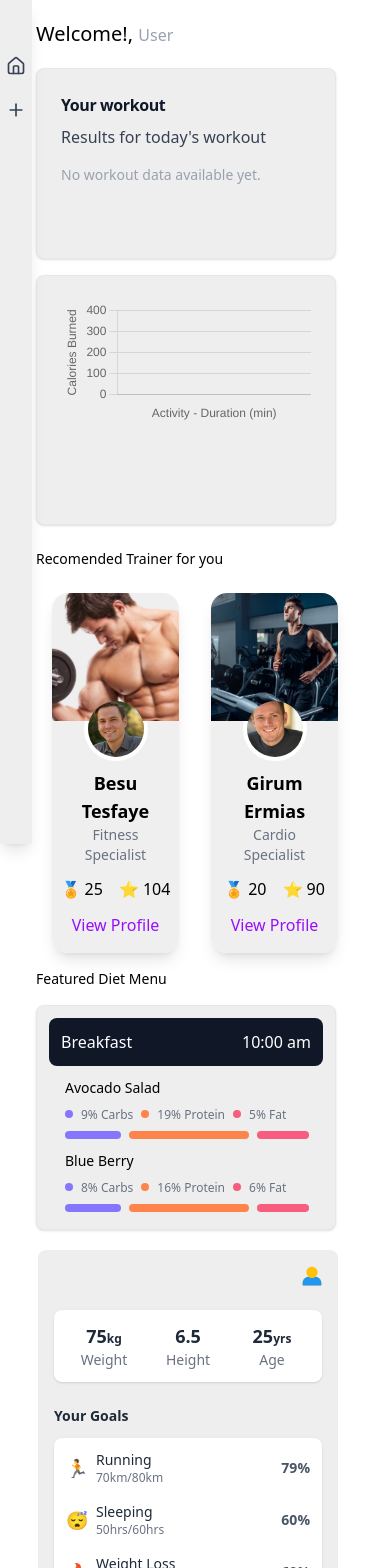
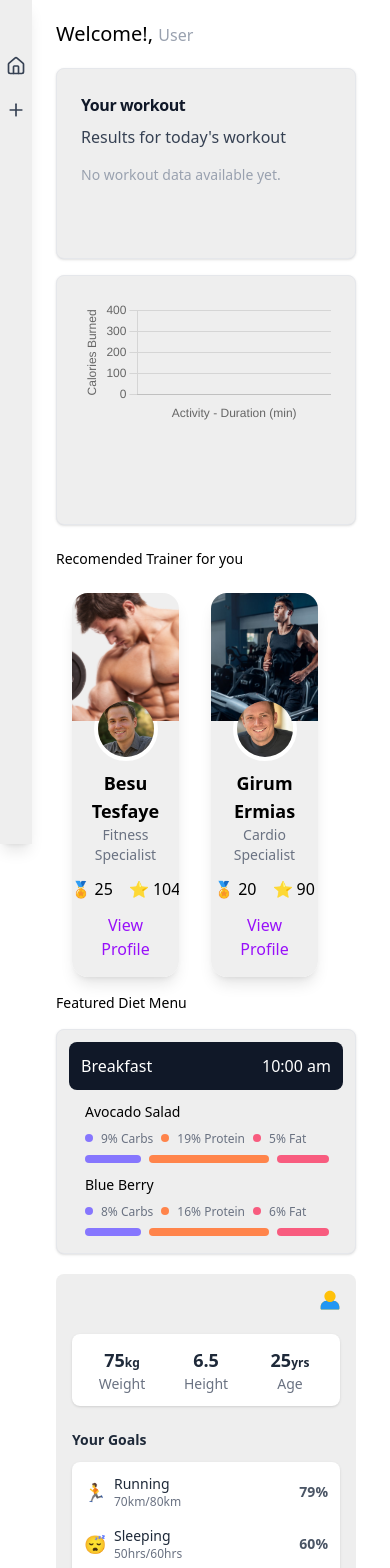
Before and after one commit to fre-eyesus/fitness-tracker, a React (Vite) app: page / in a window 390 px wide. Shown: the top 1568 px of the page. Built offline with nearby package versions, Linux system fonts and the light colour scheme.

Commit message:
Update margin values in multiple components for consistent layout

```diff
--- a/src/components/CalorieChart.jsx
+++ b/src/components/CalorieChart.jsx
@@ -79,7 +79,7 @@ const CalorieChart = ({ chartData = [] }) => {
   }, [chartData]);
 
   return (
-    <div className="w-[300px] lg:w-full md:mas-lg:ml-28 md:w-[66%] min-h-[250px] mx-9 md:mx-16 p-6 bg-[#EEEEEE] border border-gray-200 rounded-lg shadow-sm">
+    <div className="w-[300px] lg:w-full md:mas-lg:ml-28 md:w-[66%] min-h-[250px] mx-14 md:mx-16 p-6 bg-[#EEEEEE] border border-gray-200 rounded-lg shadow-sm">
 
         <canvas ref={chartRef} className='w-full h-[250px]' ></canvas>
 
--- a/src/components/DietMenu.jsx
+++ b/src/components/DietMenu.jsx
@@ -4,8 +4,8 @@ import blueberry from '../assets/blueberry.svg'
 function DietMenu() {
   return (
     <>
-    <p className='text-sm mx-9 my-4 font-medium md:text-center'>Featured Diet Menu</p>
-    <div className="mx-9 block w-[300px] h-[225px] p-3 bg-[#EEEEEE] border border-gray-200 rounded-lg shadow-sm md:mx-auto md:w-[50%] md:mb-2 md:p-2 lg:w-[75%]">
+    <p className='text-sm mx-14 my-4 font-medium md:text-center'>Featured Diet Menu</p>
+    <div className="mx-14 block w-[300px] h-[225px] p-3 bg-[#EEEEEE] border border-gray-200 rounded-lg shadow-sm md:mx-auto md:w-[50%] md:mb-2 md:p-2 lg:w-[75%]">
         <div className='flex justify-between bg-gray-900 rounded-lg p-3'>
             <p className='text-white font-medium'>Breakfast</p>
             <span className='text-white font-medium'>10:00 am</span>
--- a/src/components/TrainerProfile.jsx
+++ b/src/components/TrainerProfile.jsx
@@ -7,8 +7,8 @@ function Trainer() {
   return (
     <>
 
-    <p className='text-sm my-6 mx-9 font-medium md:m-4 md:text-center'>Recomended Trainer for you</p>
-   <div className='flex flex-row justify-center items-center mx-9'>
+    <p className='text-sm my-6 mx-14 font-medium md:m-4 md:text-center'>Recomended Trainer for you</p>
+   <div className='flex flex-row justify-center items-center mx-14'>
       <div className="max-w-xs mx-4 bg-[#EEEE] w-[150px] h-[180x] rounded-2xl shadow-lg overflow-hidden md:w-[46%] md:h-[18%]">
           <img
             src={fitness}
--- a/src/layout/Sidebar.jsx
+++ b/src/layout/Sidebar.jsx
@@ -2,7 +2,7 @@ import React from 'react';
 import acc from '../assets/acc.svg';
 const Sidebar = () => {
   return (
-    <aside className="ml-5 w-full max-w-[300px] bg-[#EEEEEE] p-4 flex flex-col space-y-6 text-gray-800 rounded-lg md:max-lg:mx-auto md:max-lg:mt-10 md:max-lg:w-full">
+    <aside className="ml-9.5 w-full max-w-[300px] bg-[#EEEEEE] p-4 flex flex-col space-y-6 text-gray-800 rounded-lg md:max-lg:mx-auto md:max-lg:mt-10 md:max-lg:w-full">
 
       <div className="flex justify-end">
             <img src={acc} alt="a placeholder for account" className='w-5 h-5'/>
--- a/src/layout/Workout.jsx
+++ b/src/layout/Workout.jsx
@@ -18,8 +18,8 @@ const Workout = ({ data }) => {
 
   return (
     <>
-      <h2 className="text-xl font-medium mx-9 my-5  md:ml-36">Welcome!, <span className='font-light text-base text-gray-400'>User</span></h2>
-      <div className="w-[300px] md:w-[61.2%] lg:w-[80%] h-[191px] mx-9 md:mx-36 p-6 bg-[#EEEEEE] border border-gray-200 rounded-lg shadow-sm">
+      <h2 className="text-xl font-medium mx-14 my-5  md:ml-36">Welcome!, <span className='font-light text-base text-gray-400'>User</span></h2>
+      <div className="w-[300px] md:w-[61.2%] lg:w-[80%] h-[191px] mx-14 md:mx-36 p-6 bg-[#EEEEEE] border border-gray-200 rounded-lg shadow-sm">
         <p className="mb-2 font-bold tracking-tight text-gray-900">Your workout</p>
         <p className="font-normal text-gray-700">Results for today's workout</p>
 
```
